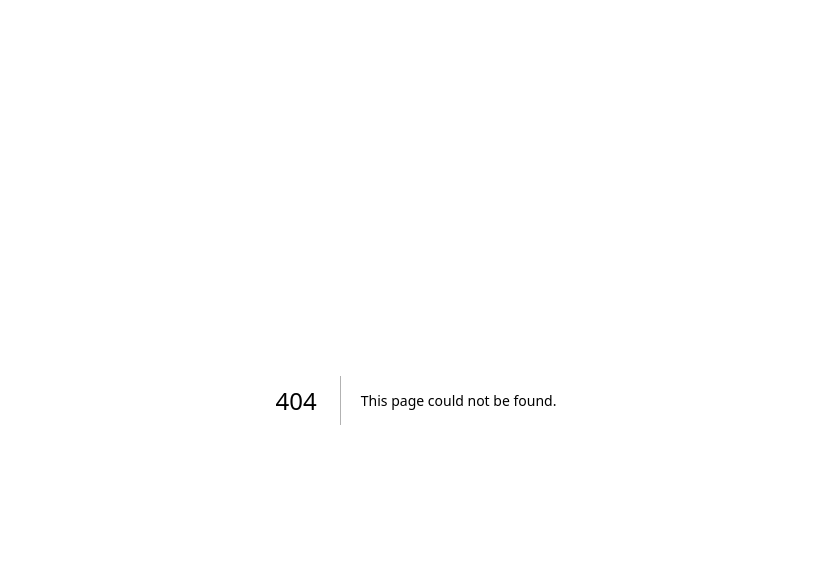
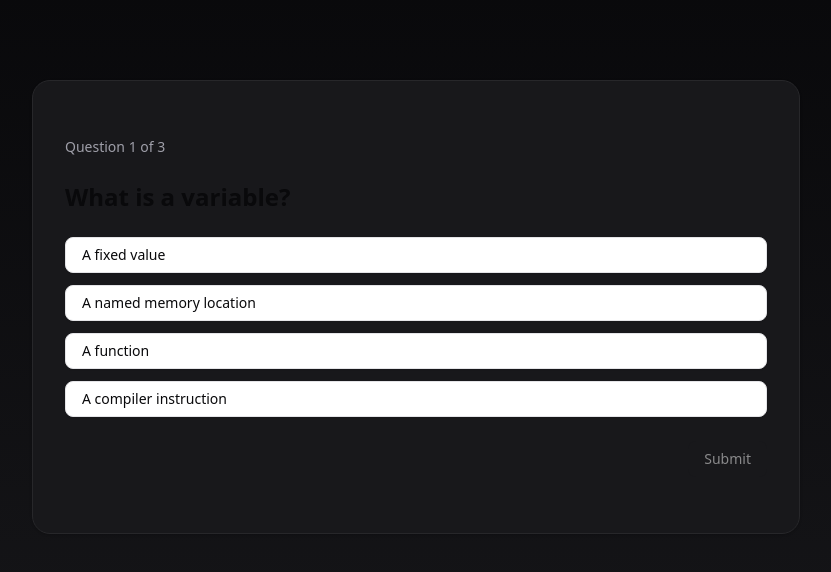
Before and after one commit to CodeverseOnGit/SoftwareEngg_FE, a Next.js app in the folder gamified_sw/: page /quiz in a window 1280 px wide. Before the commit this address had no page. Shown: the top 572 px of the page, without its empty margins (224-1055 px from the left). Built offline with nearby package versions, Linux system fonts and the light colour scheme.

Commit message:
quiz page

```diff
--- /dev/null
+++ b/gamified_sw/app/quiz/page.tsx
@@ -0,0 +1,151 @@
+"use client";
+
+import { useState } from "react";
+import { motion } from "framer-motion";
+import { Card, CardContent } from "@/components/ui/card";
+import { Button } from "@/components/ui/button";
+
+// ------------------ TYPES ------------------
+type Question = {
+  question: string;
+  options: string[];
+  correctIndex: number;
+};
+
+// ------------------ DATA ------------------
+const QUESTIONS: Question[] = [
+  {
+    question: "What is a variable?",
+    options: [
+      "A fixed value",
+      "A named memory location",
+      "A function",
+      "A compiler instruction",
+    ],
+    correctIndex: 1,
+  },
+  {
+    question: "What happens when you reassign a variable?",
+    options: [
+      "A new variable is created",
+      "The old value is deleted",
+      "The same memory location is updated",
+      "The program restarts",
+    ],
+    correctIndex: 2,
+  },
+  {
+    question: "Why are variables useful?",
+    options: [
+      "They make code run faster",
+      "They allow data to change",
+      "They remove memory",
+      "They compile programs",
+    ],
+    correctIndex: 1,
+  },
+];
+
+// ------------------ CONFIG ------------------
+const XP_PER_CORRECT = 25;
+
+export default function QuizEngine() {
+  const [current, setCurrent] = useState(0);
+  const [selected, setSelected] = useState<number | null>(null);
+  const [score, setScore] = useState(0);
+  const [completed, setCompleted] = useState(false);
+
+  const question = QUESTIONS[current];
+
+  function submitAnswer() {
+    if (selected === question.correctIndex) {
+      setScore((s) => s + XP_PER_CORRECT);
+    }
+
+    if (current + 1 < QUESTIONS.length) {
+      setTimeout(() => {
+        setCurrent((c) => c + 1);
+        setSelected(null);
+      }, 600);
+    } else {
+      setTimeout(() => setCompleted(true), 600);
+    }
+  }
+
+  return (
+    <div className="min-h-screen bg-gradient-to-b from-zinc-950 to-zinc-900 text-zinc-100 px-6 py-20">
+      <div className="max-w-3xl mx-auto">
+        <Card className="bg-zinc-900 border-zinc-800 rounded-2xl">
+          <CardContent className="p-8 space-y-6">
+
+            {!completed ? (
+              <>
+                {/* PROGRESS */}
+                <div className="text-sm text-zinc-400">
+                  Question {current + 1} of {QUESTIONS.length}
+                </div>
+
+                {/* QUESTION */}
+                <h2 className="text-2xl font-semibold">
+                  {question.question}
+                </h2>
+
+                {/* OPTIONS */}
+                <div className="space-y-3">
+                  {question.options.map((opt, i) => (
+                    <Button
+                      key={i}
+                      variant="outline"
+                      className={`w-full justify-start ${
+                        selected === i ? "border-emerald-500" : ""
+                      }`}
+                      onClick={() => setSelected(i)}
+                    >
+                      {opt}
+                    </Button>
+                  ))}
+                </div>
+
+                {/* ACTION */}
+                <div className="text-right">
+                  <Button
+                    disabled={selected === null}
+                    onClick={submitAnswer}
+                  >
+                    Submit
+                  </Button>
+                </div>
+              </>
+            ) : (
+              <motion.div
+                initial={{ opacity: 0, y: 20 }}
+                animate={{ opacity: 1, y: 0 }}
+                className="text-center space-y-6"
+              >
+                <h2 className="text-3xl font-bold">Quiz Complete 🎉</h2>
+                <p className="text-zinc-400">
+                  You earned <span className="text-emerald-400 font-semibold">{score} XP</span>
+                </p>
+
+                {/* XP BAR */}
+                <div className="space-y-2">
+                  <div className="text-sm text-zinc-400">Level 1 — {170 + score} / 500 XP</div>
+                  <div className="w-full h-3 bg-zinc-800 rounded-full overflow-hidden">
+                    <motion.div
+                      initial={{ width: "34%" }}
+                      animate={{ width: `${((170 + score) / 500) * 100}%` }}
+                      transition={{ duration: 1 }}
+                      className="h-full bg-emerald-500"
+                    />
+                  </div>
+                </div>
+
+                <Button size="lg">Continue →</Button>
+              </motion.div>
+            )}
+          </CardContent>
+        </Card>
+      </div>
+    </div>
+  );
+}
```
